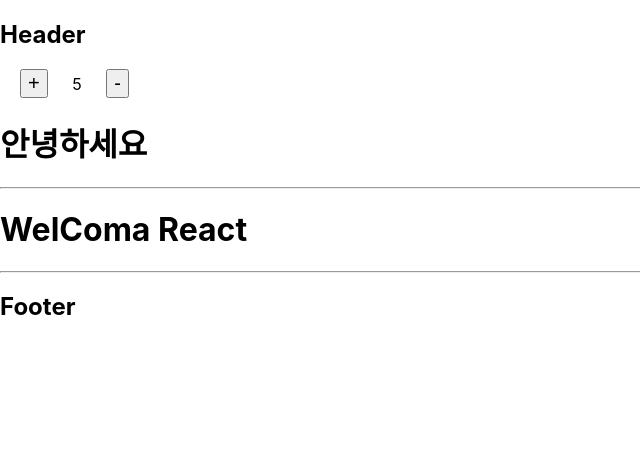
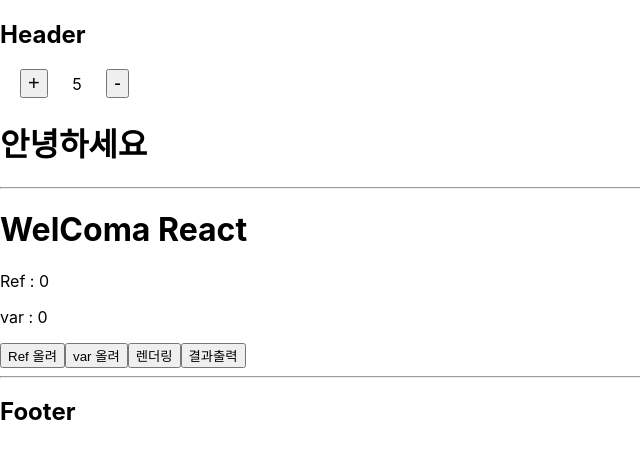
Before and after one commit to nohssam/2025_React01, a React (Create React App) app: page / in a window 1280 px wide. Shown: the top 458 px of the page, without its empty margins (0-640 px from the left). Built offline with nearby package versions, Linux system fonts and the light colour scheme.

Commit message:
0520-02 useRef

```diff
--- a/src/pages/step02/Main.jsx
+++ b/src/pages/step02/Main.jsx
@@ -33,8 +33,12 @@
 // import MemoTest02 from "../step15/MemoTest02";
 // import Counter from "./Counter";
 
-import NonUseCallBackEx from "../step16/NonUseCallBackEx";
-import UseCallBackEx from "../step16/UseCallBackEx";
+// import NonUseCallBackEx from "../step16/NonUseCallBackEx";
+// import UseCallBackEx from "../step16/UseCallBackEx";
+// import RefEx01 from "../step17/RefEx01";
+// import RefEx02 from "../step17/RefEx02";
+import RefEx03 from "../step17/RefEx03";
+import RefEx04 from "../step17/RefEx04";
 
 function Main(props){
     return(
@@ -76,8 +80,11 @@
             <MemoTest02 />
             <NonUseCallBackEx />
             <UseCallBackEx />
+            <RefEx01 />
+            <RefEx02 />
+            <RefEx03 />
             */}
-
+            <RefEx04 />
         </main>
     );
 };
--- /dev/null
+++ b/src/pages/step17/RefEx01.jsx
@@ -0,0 +1,18 @@
+import { useRef } from "react"
+
+export default function RefEx01(){
+    // 1. useRef 객체 생성
+    const inputRef = useRef(null);
+    const focusInput = ()=>{
+        // 지정한 inputRef에 포커스 넣기
+         inputRef.current.focus();
+    }
+    return(
+        <div>
+            <h3>useRef : DOM에 접근(포커스)</h3>
+            {/* 2. 렌더링이 끝난 후 ref를 input 태그와 연결결 */}
+            <input ref={inputRef} type="text" placeholder="입력하세요" />
+            <button onClick={focusInput}> 포커스 넣기</button>
+        </div>
+    )
+}
--- /dev/null
+++ b/src/pages/step17/RefEx02.jsx
@@ -0,0 +1,19 @@
+import { useRef } from "react"
+
+export default function RefEx02(){
+    // 1. useRef 객체 생성
+    const inputRef = useRef(null);
+    const focusInput = ()=>{
+      if(inputRef.current.value !== ""){
+        console.log(inputRef.current.value);
+      }
+    }
+    return(
+        <div>
+            <h3>useRef : DOM에 접근(포커스)</h3>
+            {/* 2. 렌더링이 끝난 후 ref를 input 태그와 연결결 */}
+            <input ref={inputRef} type="text" placeholder="입력하세요" />
+            <button onClick={focusInput}> 값 확인</button>
+        </div>
+    )
+}
--- /dev/null
+++ b/src/pages/step17/RefEx03.jsx
@@ -0,0 +1,26 @@
+import { useRef, useState } from "react";
+
+export default function RefEx03(){
+    console.log("Ref 렌더링");
+    const [count, setCount] = useState(0);
+    const countRef = useRef(0);
+
+    console.log("count : " + count + ", countRef : " + countRef.current);
+
+    const statePlus = ()=>{
+        setCount(count + 1) ;
+    }
+
+    const RefPlus = ()=>{
+        countRef.current = countRef.current + 1 ;
+        console.log("count-안 : " + count + ", countRef-안 : " + countRef.current);
+    }
+    return(
+        <div>
+            <p>State : {count} </p>
+            <p>Ref : {countRef.current} </p>
+            <button onClick={statePlus}>State 올려</button>
+            <button onClick={RefPlus}>Ref 올려</button>
+        </div>
+    )
+}
--- /dev/null
+++ b/src/pages/step17/RefEx04.jsx
@@ -0,0 +1,39 @@
+import { useRef, useState } from "react";
+
+export default function RefEx04(){
+    console.log("Ref 렌더링");
+    const [rander, setRender] = useState(0);
+    const countRef = useRef(0);
+
+    let countVar = 0 ;
+
+    const refPlus = ()=>{
+        countRef.current = countRef.current + 1 ;
+        console.log("ref : " + countRef.current);
+    }
+
+    const varPlus = ()=>{
+        countVar = countVar + 1 ;
+        console.log("var : " + countVar);
+    }
+
+    const doRander = ()=>{
+        setRender(rander + 1);
+    }
+    const printResult = ()=>{
+        console.log("ref : " + countRef.current+",  var : " + countVar);
+    }
+    return(
+        <div>
+            <p>Ref : {countRef.current} </p>
+            <p>var : {countVar} </p>
+            {/* 둘다 렌더링을 하지 않는다. */}
+            <button onClick={refPlus}>Ref 올려</button>
+            <button onClick={varPlus}>var 올려</button>
+            {/* 렌더링 시 ref는 값을 기억했다가 결과로 나온다.
+                일반변수에 저자한 var는 렌더링시 초기화 된다. */}
+            <button onClick={doRander}>렌더링</button>
+            <button onClick={printResult}>결과출력</button>
+        </div>
+    )
+}
```
